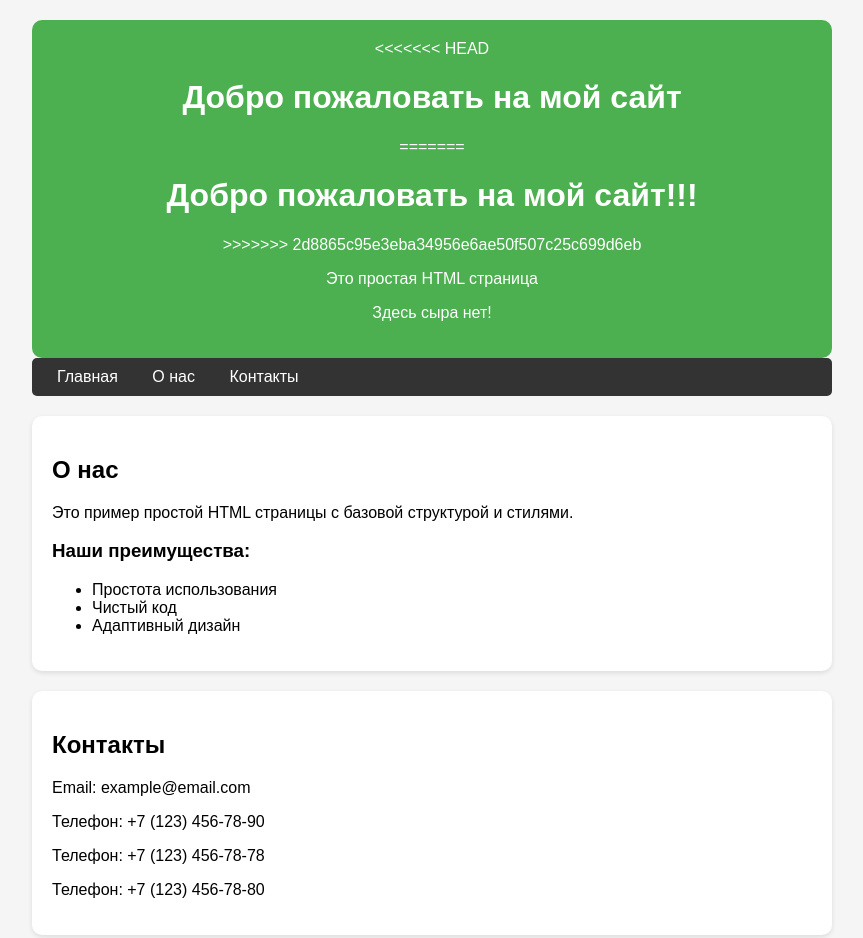
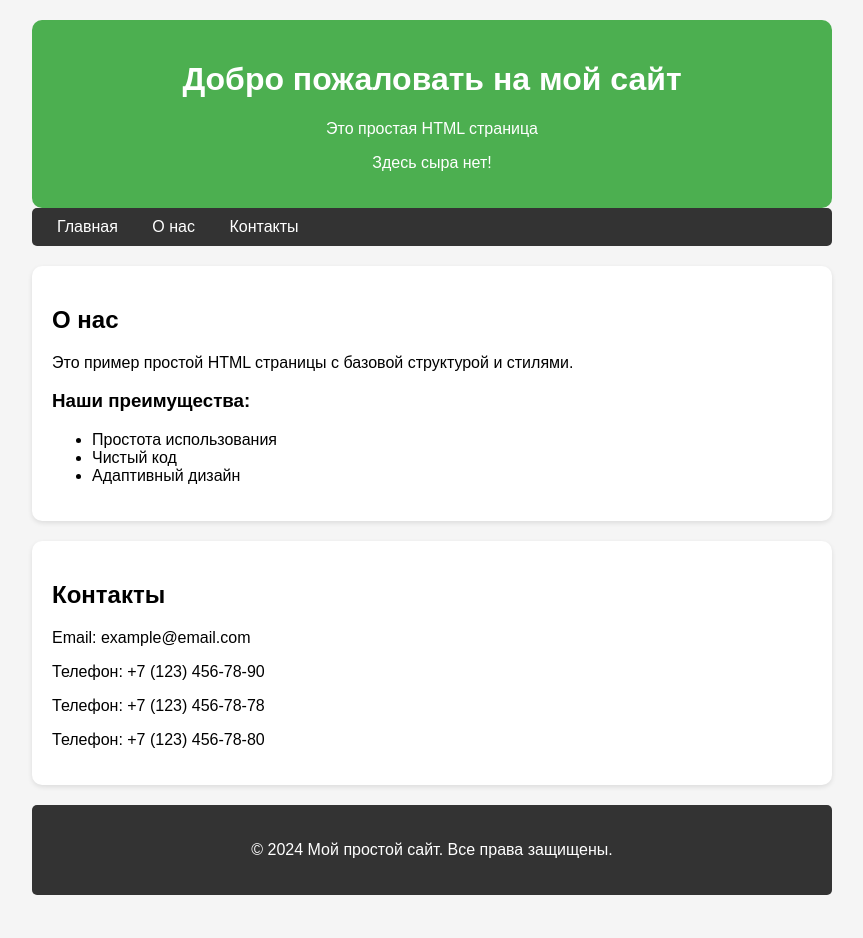
Before and after one commit to mister-den28/special-app, a plain HTML site: page index.html in a window 1280 px wide. Shown: the top 938 px of the page, without its empty margins (208-1071 px from the left). After the commit the page ends 915 px from the top, so only its background shows below. Drawn offline with Linux system fonts and the light colour scheme.

Commit message:
saved main

```diff
--- a/index.html
+++ b/index.html
@@ -47,11 +47,7 @@
 </head>
 <body>
     <header>
-<<<<<<< HEAD
         <h1>Добро пожаловать на мой сайт</h1>
-=======
-        <h1>Добро пожаловать на мой сайт!!!</h1>
->>>>>>> 2d8865c95e3eba34956e6ae50f507c25c699d6eb
         <p>Это простая HTML страница</p>
         <p>Здесь сыра нет!</p>
     </header>
```
